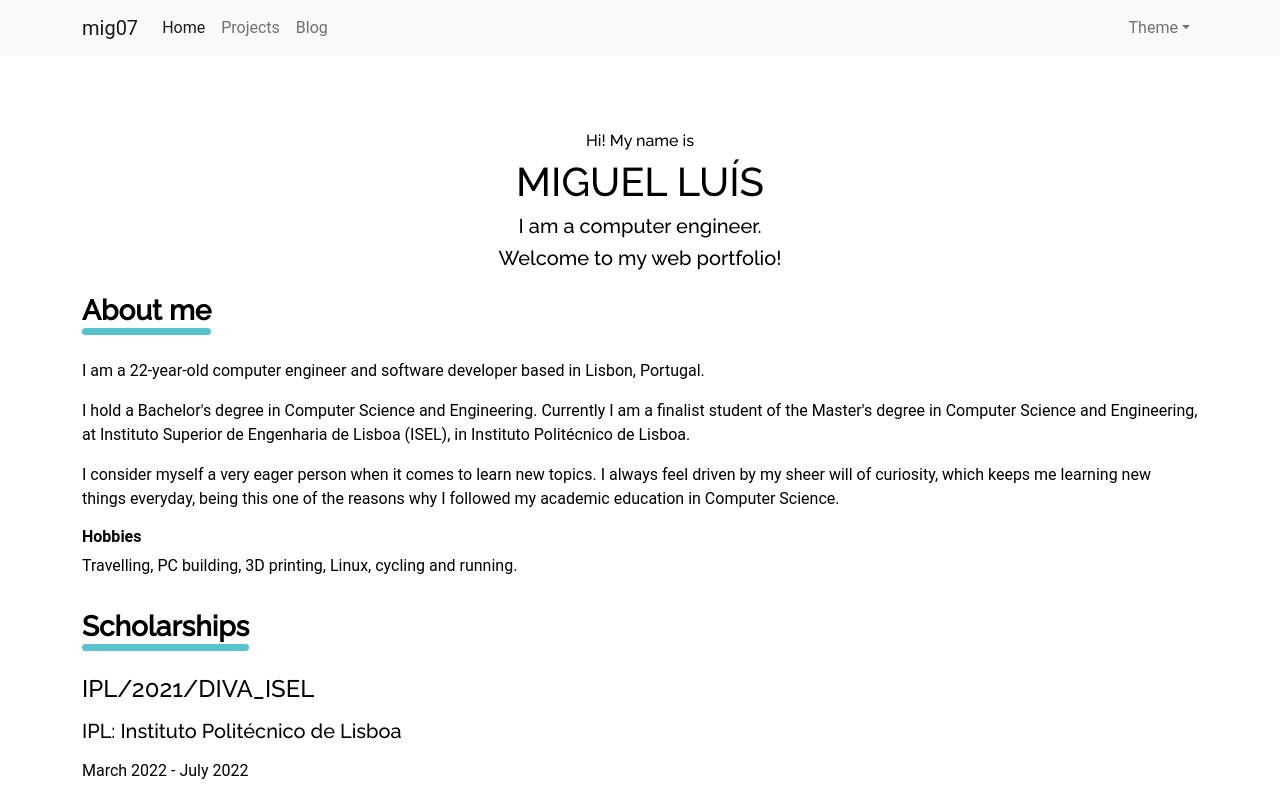
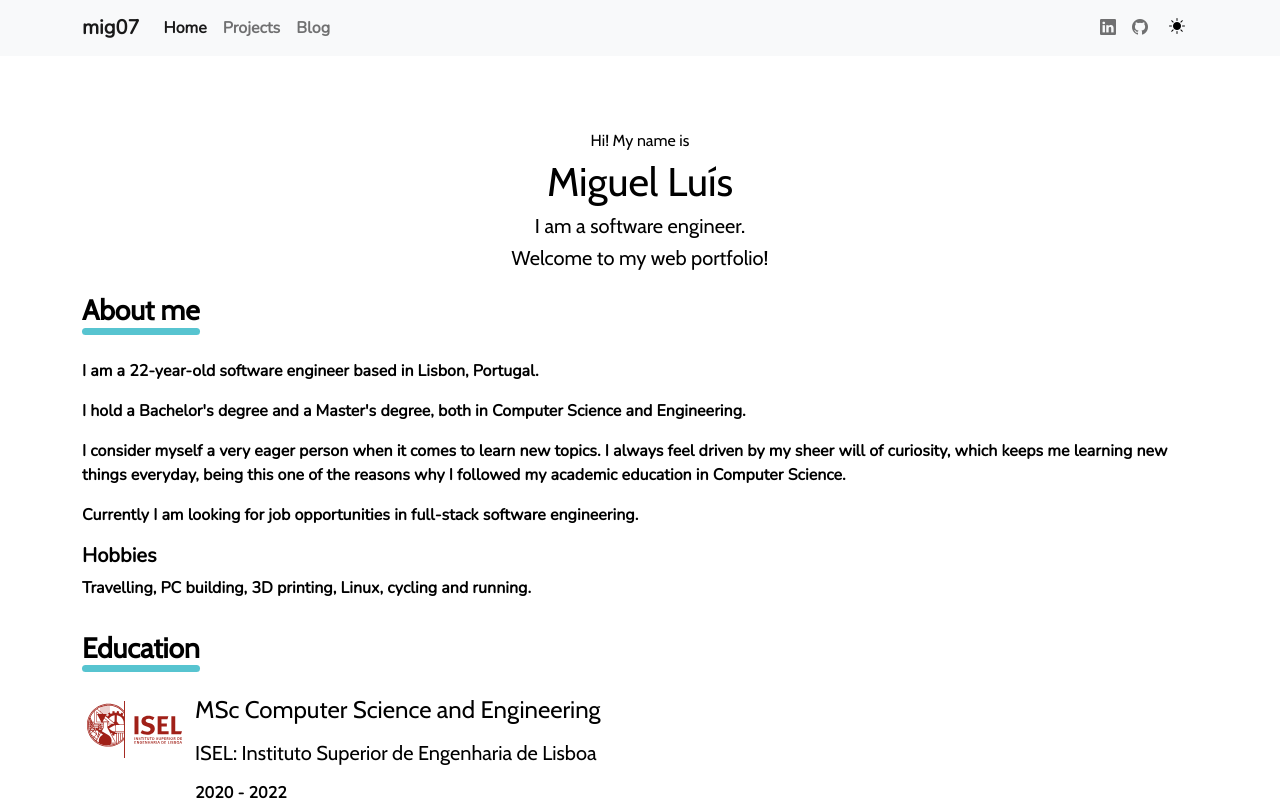
Before and after one commit to mig07/my-portfolio, a React (Create React App) app: page / in a window 1280 px wide. Shown: the top 801 px of the page. Built offline with nearby package versions, Linux system fonts and the light colour scheme.

Commit message:
Changed fonts; updated text; changed theme selector to button

```diff
--- a/public/index.html
+++ b/public/index.html
@@ -2,12 +2,22 @@
 <html lang="en">
   <head>
     <meta charset="utf-8" />
-    <link href="https://fonts.googleapis.com/css2?family=Montserrat:wght@400&display=swap" rel="stylesheet">
     <link href="https://fonts.googleapis.com/css2?family=Nunito&display=swap"
     rel="stylesheet">
     <link rel="preconnect" href="https://fonts.googleapis.com">
     <link rel="preconnect" href="https://fonts.gstatic.com" crossorigin>
-    <link href="https://fonts.googleapis.com/css2?family=Raleway:wght@500&display=swap" rel="stylesheet">
+    <link
+    href="https://fonts.googleapis.com/css2?family=Raleway:wght@500&display=swap"
+    rel="stylesheet">
+    <link rel="preconnect" href="https://fonts.googleapis.com">
+    <link rel="preconnect" href="https://fonts.gstatic.com" crossorigin>
+    <link href="https://fonts.googleapis.com/css2?family=Cabin&display=swap"
+    rel="stylesheet">
+    <link rel="preconnect" href="https://fonts.googleapis.com">
+    <link rel="preconnect" href="https://fonts.gstatic.com" crossorigin>
+    <link href="https://fonts.googleapis.com/css2?family=Nunito&display=swap"
+    rel="stylesheet">
+    <link rel="stylesheet" href="https://cdn.jsdelivr.net/npm/bootstrap-icons@1.10.3/font/bootstrap-icons.css">
     <meta name="viewport" content="width=device-width, initial-scale=1" />
     <meta name="theme-color" content="#000000" />
     <meta
--- a/src/App.js
+++ b/src/App.js
@@ -1,6 +1,6 @@
 import "bootstrap/dist/css/bootstrap.min.css";
 import React, { useEffect, useState } from "react";
-import { Container, Dropdown, NavDropdown } from "react-bootstrap";
+import { Button, Container, Nav } from "react-bootstrap";
 import { BrowserRouter as Router, Route, Routes } from "react-router-dom";
 import { ThemeProvider } from "styled-components";
 import "./App.scss";
@@ -10,13 +10,12 @@ import Blog from "./pages/Blog";
 import Home from "./pages/Home";
 import NotFound from "./pages/NotFound";
 import Projects from "./pages/Project";
-import { lightTheme, GlobalStyles, darkTheme } from "./themes.js";
+import { darkTheme, GlobalStyles, lightTheme } from "./themes.js";
 
 export default function App() {
   const themes = {
     light: "light",
     dark: "dark",
-    system: "system",
   };
 
   const clientSystemTheme = window.matchMedia("(prefers-color-scheme: dark)")
@@ -28,11 +27,8 @@ export default function App() {
 
   const [theme, setTheme] = useState(currentTheme);
 
-  const onThemeChange = (theme) => {
-    if (theme === themes.system) {
-      return setTheme(clientSystemTheme);
-    }
-    return setTheme(theme);
+  const onThemeChange = () => {
+    return setTheme(theme === themes.light ? themes.dark : themes.light);
   };
 
   useEffect(() => {
@@ -44,18 +40,15 @@ export default function App() {
       <GlobalStyles />
       <Router>
         <NavBar>
-          <NavDropdown
-            id={"theme-dropdown"}
-            menuVariant={theme}
-            title="Theme"
-            onSelect={onThemeChange}
-          >
-            {Object.values(themes).map((theme) => (
-              <Dropdown.Item eventKey={theme}>
-                {theme.charAt(0).toUpperCase() + theme.slice(1)}
-              </Dropdown.Item>
-            ))}
-          </NavDropdown>
+          <Nav.Item onClick={onThemeChange}>
+            <button class={`btn btn-${theme}`}>
+              {theme === themes.light ? (
+                <i class="bi bi-sun-fill"></i>
+              ) : (
+                <i class="bi bi-moon-stars-fill"></i>
+              )}
+            </button>
+          </Nav.Item>
         </NavBar>
         <Container fluid="lg" style={{ "margin-top": 75, "margin-bottom": 50 }}>
           <Routes>
--- a/src/App.scss
+++ b/src/App.scss
@@ -22,11 +22,11 @@ h3,
 h4,
 h5,
 h6 {
-  font-family: "Raleway";
+  font-family: "Cabin";
 }
 
 .underline span {
-  font-family: "Raleway";
+  font-family: "Cabin";
   font-weight: bold;
   display: inline-block;
 }
@@ -37,8 +37,26 @@ h6 {
   border-radius: 5px;
   display: block;
   background: #57c4d0;
+  animation-name: "underline-animation";
+  animation-duration: 500ms;
+}
+
+@keyframes underline-animation {
+  from {
+    width: 0%;
+  }
+  to {
+    width: 100%;
+  }
+}
+
+@keyframes bar-animation {
+  from {
+    width: 0%;
+  }
 }
 
 * {
-  font-family: "Roboto";
+  font-family: "Nunito";
+  font-weight: 600;
 }
--- a/src/components/LanguagesGraphItem.js
+++ b/src/components/LanguagesGraphItem.js
@@ -8,6 +8,8 @@ export default function LanguageGraphItem({ name, proficiency, color }) {
       borderRadius: 50,
       textAlign: "right",
       border: "1px solid black",
+      animationName: "bar-animation",
+      animationDuration: "1s",
     };
 
     return <div style={barStyle}></div>;
--- a/src/components/Navbar.js
+++ b/src/components/Navbar.js
@@ -7,14 +7,6 @@ import { useTheme } from "styled-components";
 
 export default function NavBar({ children }) {
   const theme = useTheme().name;
-
-  const SocialButton = ({ href, icon }) => {
-    return (
-      <a href={href}>
-        <div flex>{icon}</div>
-      </a>
-    );
-  };
 
   return (
     <Navbar collapseOnSelect bg={theme} expand={"lg"} variant={theme}>
@@ -42,19 +34,20 @@ export default function NavBar({ children }) {
             </Nav.Item>
           </Nav>
           <Nav>
-            <Nav.Item>{children}</Nav.Item>
-            {/* <Nav.Item>
-              <SocialButton
+            <Nav.Item>
+              <Nav.Link
+                eventKey="linkedin"
                 href="https://www.linkedin.com/in/mig07"
-                icon={<LinkedInIcon />}
-              />
+              >
+                <i class="bi bi-linkedin" />
+              </Nav.Link>
             </Nav.Item>
             <Nav.Item>
-              <SocialButton
-                href="https://github.com/mig07"
-                icon={<GitHubIcon />}
-              />
-            </Nav.Item> */}
+              <Nav.Link eventKey="github" href="https://github.com/mig07">
+                <i class="bi bi-github" />
+              </Nav.Link>
+            </Nav.Item>
+            <Nav.Item>{children}</Nav.Item>
           </Nav>
         </Navbar.Collapse>
       </Container>
--- a/src/pages/Home.js
+++ b/src/pages/Home.js
@@ -1,21 +1,19 @@
 import React from "react";
 import { Stack } from "react-bootstrap";
-import Hero from "../sections/Hero";
 import About from "../sections/AboutMe";
 import Education from "../sections/Education";
+import Hero from "../sections/Hero";
+import Scholarships from "../sections/Scholarships";
 import Skills from "../sections/Skills";
-import Contact from "../sections/ContactMe";
-import Scholarships from "../sections/Scholarships";
 
 export default function Home() {
   return (
     <Stack gap={3}>
       <Hero />
       <About />
+      <Education />
       <Scholarships />
-      <Education />
       <Skills />
-      {/* <Contact /> */}
     </Stack>
   );
 }
--- a/src/sections/AboutMe.js
+++ b/src/sections/AboutMe.js
@@ -15,14 +15,12 @@ export default function About() {
     <Section title="About me">
       <div>
         <p>
-          I am a {getAge("07/07/1998")}-year-old computer engineer and software
-          developer based in Lisbon, Portugal.
+          I am a {getAge("07/07/1998")}-year-old software engineer based in
+          Lisbon, Portugal.
         </p>
         <p>
-          I hold a Bachelor's degree in Computer Science and Engineering.
-          Currently I am a finalist student of the Master's degree in Computer
-          Science and Engineering, at Instituto Superior de Engenharia de Lisboa
-          (ISEL), in Instituto Politécnico de Lisboa.
+          I hold a Bachelor's degree and a Master's degree, both in Computer
+          Science and Engineering.
         </p>
         <p>
           I consider myself a very eager person when it comes to learn new
@@ -30,9 +28,13 @@ export default function About() {
           keeps me learning new things everyday, being this one of the reasons
           why I followed my academic education in Computer Science.
         </p>
-        <h6>
+        <p>
+          Currently I am looking for job opportunities in full-stack software
+          engineering.
+        </p>
+        <h5>
           <b>Hobbies</b>
-        </h6>
+        </h5>
         <p>Travelling, PC building, 3D printing, Linux, cycling and running.</p>
       </div>
     </Section>
--- a/src/sections/Hero.js
+++ b/src/sections/Hero.js
@@ -4,8 +4,8 @@ export default function Hero() {
   return (
     <div style={{ textAlign: "center" }}>
       <h6>Hi! My name is</h6>
-      <h1>MIGUEL LUÍS</h1>
-      <h5>I am a computer engineer.</h5>
+      <h1>Miguel Luís</h1>
+      <h5>I am a software engineer.</h5>
       <h5>Welcome to my web portfolio!</h5>
     </div>
   );
--- a/src/sections/Scholarships.js
+++ b/src/sections/Scholarships.js
@@ -5,16 +5,11 @@ export default function Career() {
   return (
     <Section title={"Scholarships"}>
       <SectionItem
-        title={"IPL/2021/DIVA_ISEL"}
-        subtitle={"IPL: Instituto Politécnico de Lisboa"}
-        duration={"March 2022 - July 2022"}
-      />
-      <SectionItem
         title={"NGPHYLO"}
         subtitle={
           "INESC-ID: Instituto de Engenharia de Sistemas e Computadores: Investigação e Desenvolvimento em Lisboa"
         }
-        duration={"December 2021 - March 2022"}
+        duration={"December 2021 - June 2022"}
       />
     </Section>
   );
```
